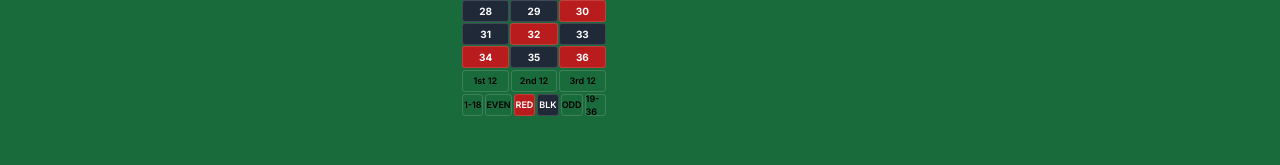
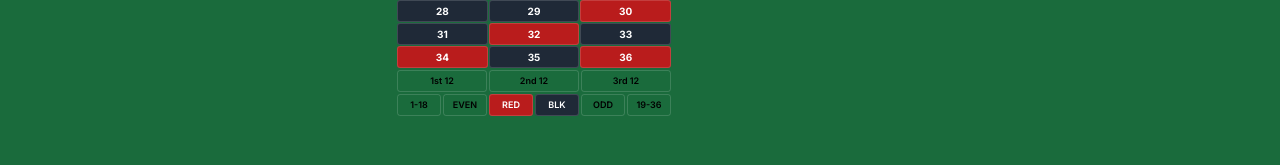
Before and after one commit to jayryuki/Roulette_Online, a React (Vite) app in the folder apps/web/: page /solo in a window 1280 px wide. Shown: the part 578-743 px from the top of the page. Built offline with nearby package versions, Linux system fonts and the light colour scheme.

Commit message:
fix: ensure outside bet cells are min 44px wide with scrollable containers on mobile

```diff
--- a/apps/web/src/components/BettingGrid.tsx
+++ b/apps/web/src/components/BettingGrid.tsx
@@ -151,7 +151,12 @@ export default function BettingGrid({
       </div>
 
       {/* Dozen bets */}
-      <div style={{ display: 'flex', gap: '2px' }}>
+      <div style={{
+        display: 'flex',
+        gap: '2px',
+        overflowX: isMobile ? 'auto' : undefined,
+        WebkitOverflowScrolling: isMobile ? 'touch' : undefined,
+      }}>
         {[
           { label: '1st 12', betType: 'dozen_1' },
           { label: '2nd 12', betType: 'dozen_2' },
@@ -164,7 +169,8 @@ export default function BettingGrid({
             onMouseLeave={(e) => { e.currentTarget.style.filter = ''; }}
             style={{
               ...cellStyle,
-              flex: 1,
+              flex: isMobile ? '0 0 auto' : 1,
+              minWidth: '44px',
               backgroundColor: 'var(--surface-panel-raised)',
               color: 'var(--text-primary)',
               fontSize: isMobile ? '10px' : '9px',
@@ -179,7 +185,12 @@ export default function BettingGrid({
       </div>
 
       {/* Even money bets */}
-      <div style={{ display: 'flex', gap: '2px' }}>
+      <div style={{
+        display: 'flex',
+        gap: '2px',
+        overflowX: isMobile ? 'auto' : undefined,
+        WebkitOverflowScrolling: isMobile ? 'touch' : undefined,
+      }}>
         {[
           { label: '1-18', betType: 'low', bg: 'var(--surface-panel-raised)', fg: 'var(--text-primary)' },
           { label: 'EVEN', betType: 'even', bg: 'var(--surface-panel-raised)', fg: 'var(--text-primary)' },
@@ -195,7 +206,8 @@ export default function BettingGrid({
             onMouseLeave={(e) => { e.currentTarget.style.filter = ''; }}
             style={{
               ...cellStyle,
-              flex: 1,
+              flex: isMobile ? '0 0 auto' : 1,
+              minWidth: '44px',
               backgroundColor: bg,
               color: fg,
               fontSize: isMobile ? '10px' : '9px',
```
